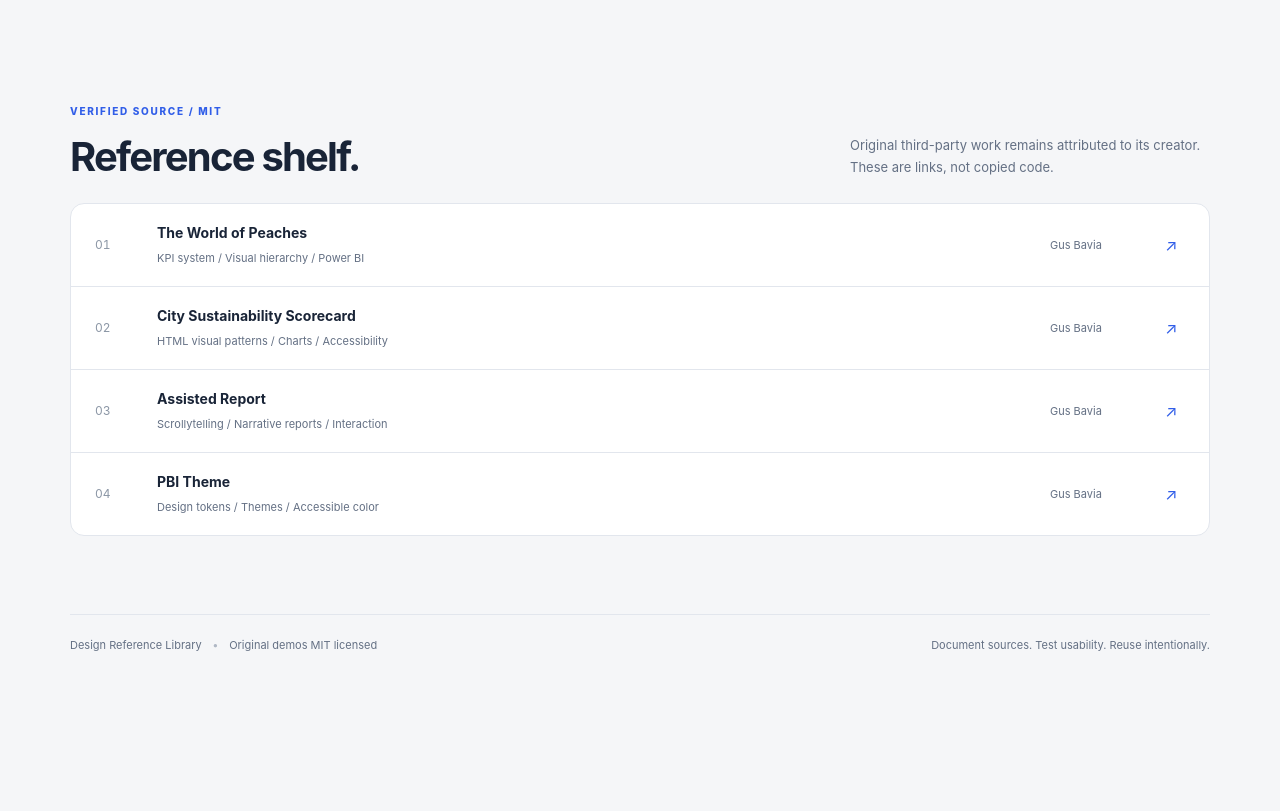
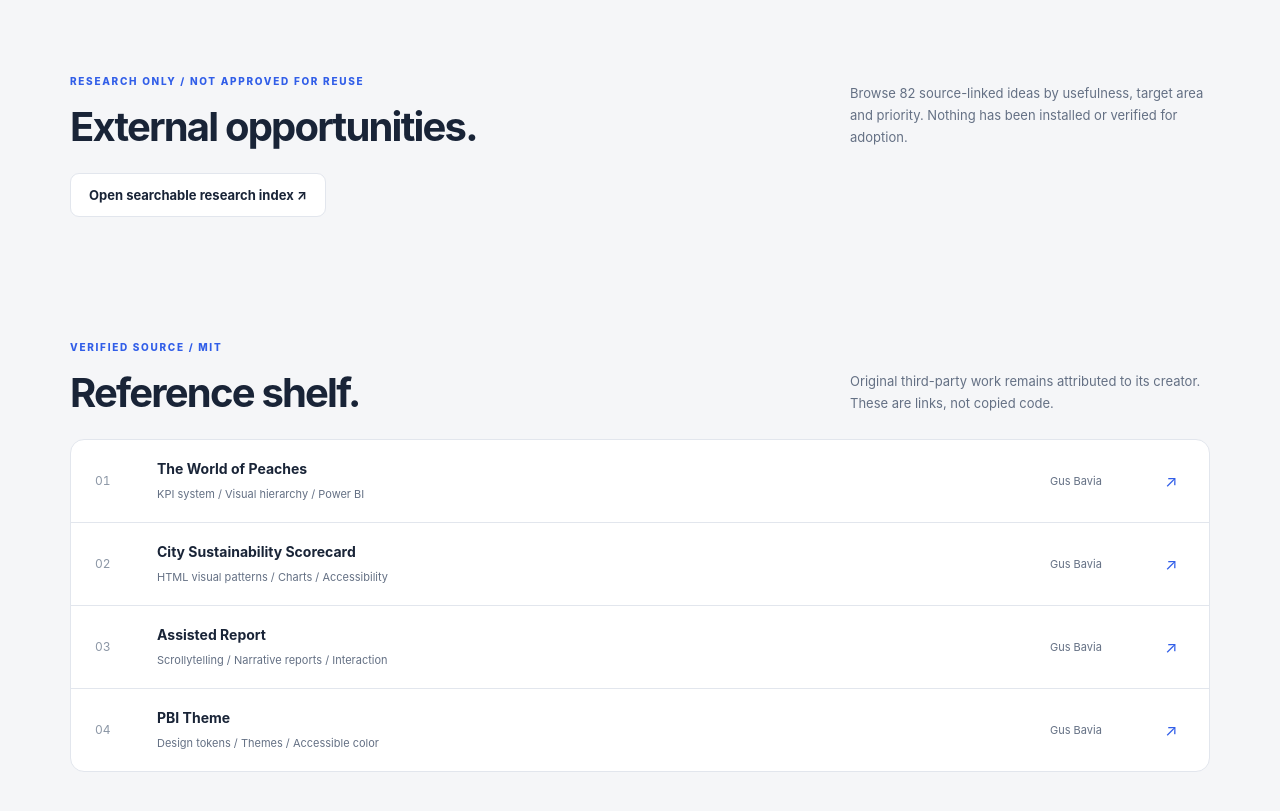
Before and after one commit to taiduc1302/design-reference-library, a website: page gallery/index.html in a window 1280 px wide. Shown: the part 1637-2448 px from the top of the page. Before the commit the page ends 2325 px from the top, so only its background shows below. Drawn offline with Linux system fonts and the light colour scheme.

Commit message:
feat(research): link searchable gallery and include offline tests

```diff
--- a/gallery/index.html
+++ b/gallery/index.html
@@ -13,6 +13,7 @@
     <a href="../patterns/presentations/" class="pattern-card"><div class="thumb slides" aria-hidden="true"><div class="slide-frame"><small>STRATEGY REVIEW / 2026</small><strong>Clarity before complexity.</strong><i></i><i></i><i></i></div></div><div class="card-body"><span class="meta">03 / PRESENTATION</span><h3>Technical briefing</h3><p>One-message-per-slide storytelling with evidence and keyboard navigation.</p><span class="explore">View example &#8599;</span></div></a>
     <a href="../components/demo/" class="pattern-card"><div class="thumb dash" aria-hidden="true"><span class="thumb-side"></span><span class="thumb-content"><i class="skeleton wide"></i><span class="mini-metrics"><i></i><i></i><i></i></span><i class="skeleton"></i><i class="skeleton"></i><i class="skeleton"></i></span></div><div class="card-body"><span class="meta">04 / COMPONENT LIBRARY</span><h3>Reusable UI kit</h3><p>Contextual metrics, verification states, decision callouts and sortable tables.</p><span class="explore">View example &#8599;</span></div></a></div>
   </section>
+  <section aria-labelledby="research-title"><div class="section-head"><div><p class="eyebrow">RESEARCH ONLY / NOT APPROVED FOR REUSE</p><h2 id="research-title">External opportunities.</h2></div><p>Browse 82 source-linked ideas by usefulness, target area and priority. Nothing has been installed or verified for adoption.</p></div><p><a class="secondary" href="./opportunities.html" style="display:inline-block;padding:13px 18px;border-radius:9px;text-decoration:none;font-size:13px;font-weight:700">Open searchable research index &#8599;</a></p></section>
   <section class="sources" aria-labelledby="sources-title"><div class="section-head"><div><p class="eyebrow">VERIFIED SOURCE / MIT</p><h2 id="sources-title">Reference shelf.</h2></div><p>Original third-party work remains attributed to its creator. These are links, not copied code.</p></div><div class="source-list">
   <a href="https://github.com/gusbavia/the-world-of-peaches" target="_blank" rel="noopener"><span class="source-index">01</span><span><strong>The World of Peaches</strong><small>KPI system / Visual hierarchy / Power BI</small></span><span class="source-author">Gus Bavia</span><span class="arrow">&#8599;</span></a>
   <a href="https://github.com/gusbavia/city-sustainability-scorecard" target="_blank" rel="noopener"><span class="source-index">02</span><span><strong>City Sustainability Scorecard</strong><small>HTML visual patterns / Charts / Accessibility</small></span><span class="source-author">Gus Bavia</span><span class="arrow">&#8599;</span></a>
```
